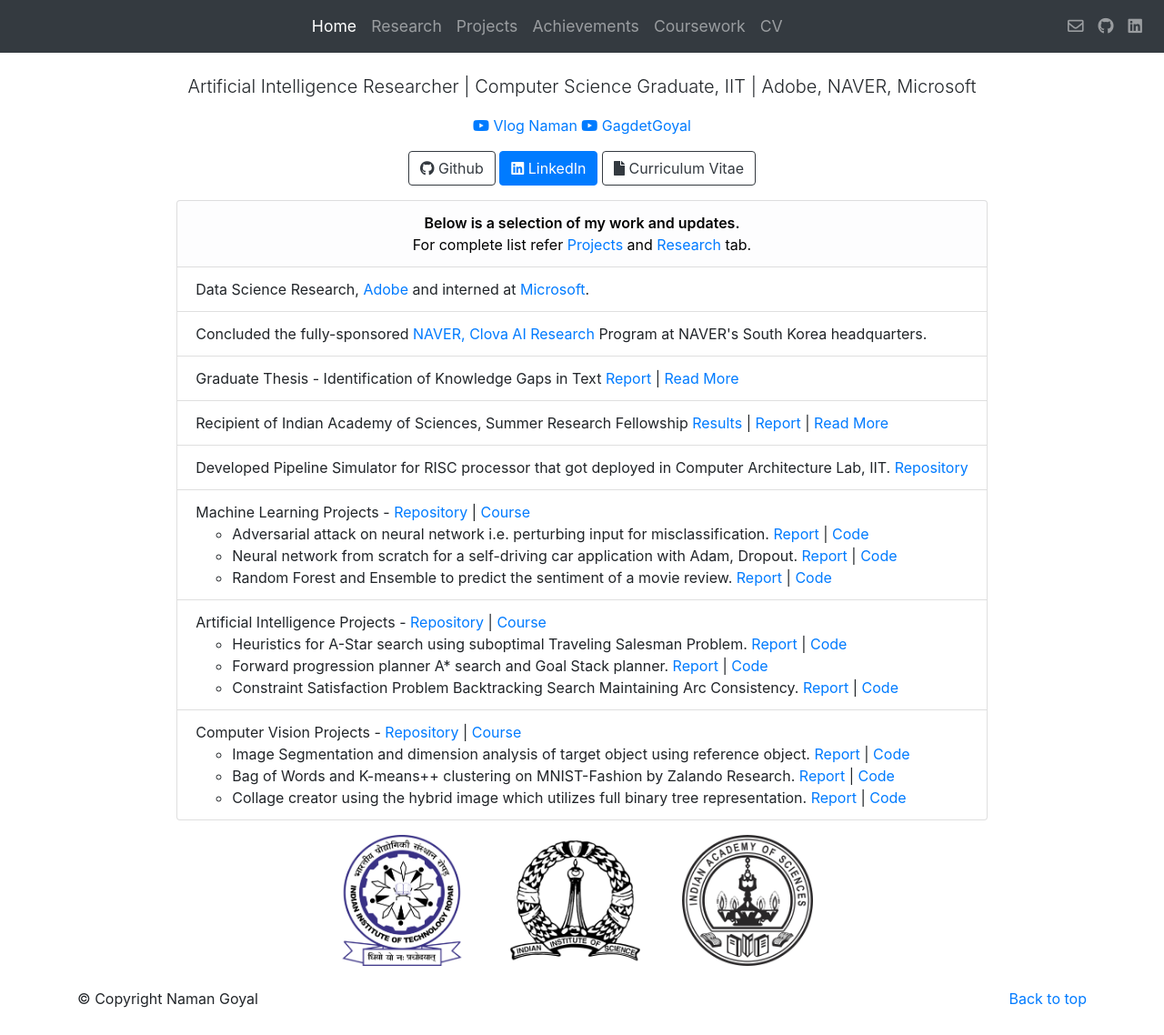
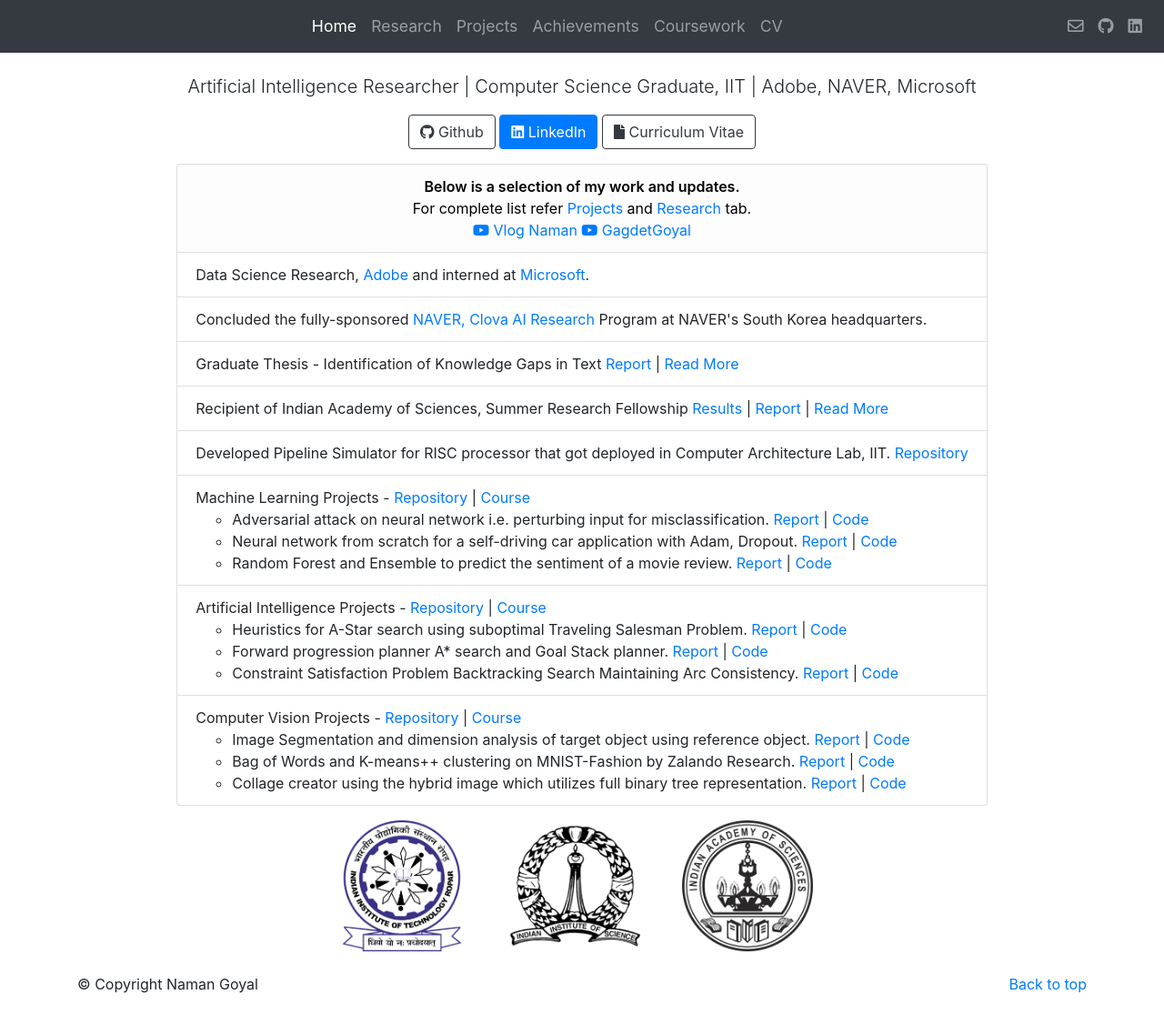
Before and after one commit to thenamangoyal/thenamangoyal.github.io, a Jekyll site: the page built from index.html, in a window 1280 px wide and 1138 px high. Shown: the whole window at 91% size. Built offline with Jekyll 4.4.1, drawn with Linux system fonts in a browser that asks for light colours; nearby versions of some CDN libraries; part of the change alters nothing that is shown.

Commit message:
Update index.html

```diff
--- a/index.html
+++ b/index.html
@@ -20,12 +20,6 @@ layout: bootstrap
                     target="_blank">CV</a>
             </p> -->
             <p class="text-center">
-                <a href="http://youtube.com/namangoyal6" title="YouTube HomePage" target="_blank"><i
-                        class="fab fa-youtube"></i> Vlog Naman</a>
-                <a href="https://www.youtube.com/channel/UC80ED7AC093Iy2d-Yn-VI6Q" title="Gadget Goyal"
-                    target="_blank"><i class="fab fa-youtube"></i> GagdetGoyal</a>
-            </p>
-            <p class="text-center">
                 <a target="_blank" href="https://github.com/thenamangoyal" class="btn btn-outline-dark"><i
                         class="fab fa-github"></i> Github</a>
                 <a target="_blank" href="https://www.linkedin.com/in/goyal-naman/" class="btn btn-primary"><i
@@ -46,8 +40,14 @@ layout: bootstrap
         <ul class="list-group">
             <li class="list-group-item list-group-item-light text-center" style="color:black">
                 <div style="font-weight: 600"> Below is a selection of my work and updates.</div>
-                For complete list refer <a target="_blank" href="/projects">Projects</a> and <a target="_blank"
-                    href="/research">Research</a> tab.
+                <div>For complete list refer <a target="_blank" href="/projects">Projects</a> and <a target="_blank"
+                    href="/research">Research</a> tab.</div>
+                <div>
+                <a href="http://youtube.com/namangoyal6" title="YouTube HomePage" target="_blank"><i
+                        class="fab fa-youtube"></i> Vlog Naman</a>
+                <a href="https://www.youtube.com/channel/UC80ED7AC093Iy2d-Yn-VI6Q" title="Gadget Goyal"
+                    target="_blank"><i class="fab fa-youtube"></i> GagdetGoyal</a>
+                </div>
             </li>
 <!--             <li class="list-group-item">Currently Artificial Intelligence R&E at <a target="_blank" href="https://hyperverge.co">HyperVerge
                     Inc.</a> working on Highest accuracy AI solutions, implemented at scale.
```
